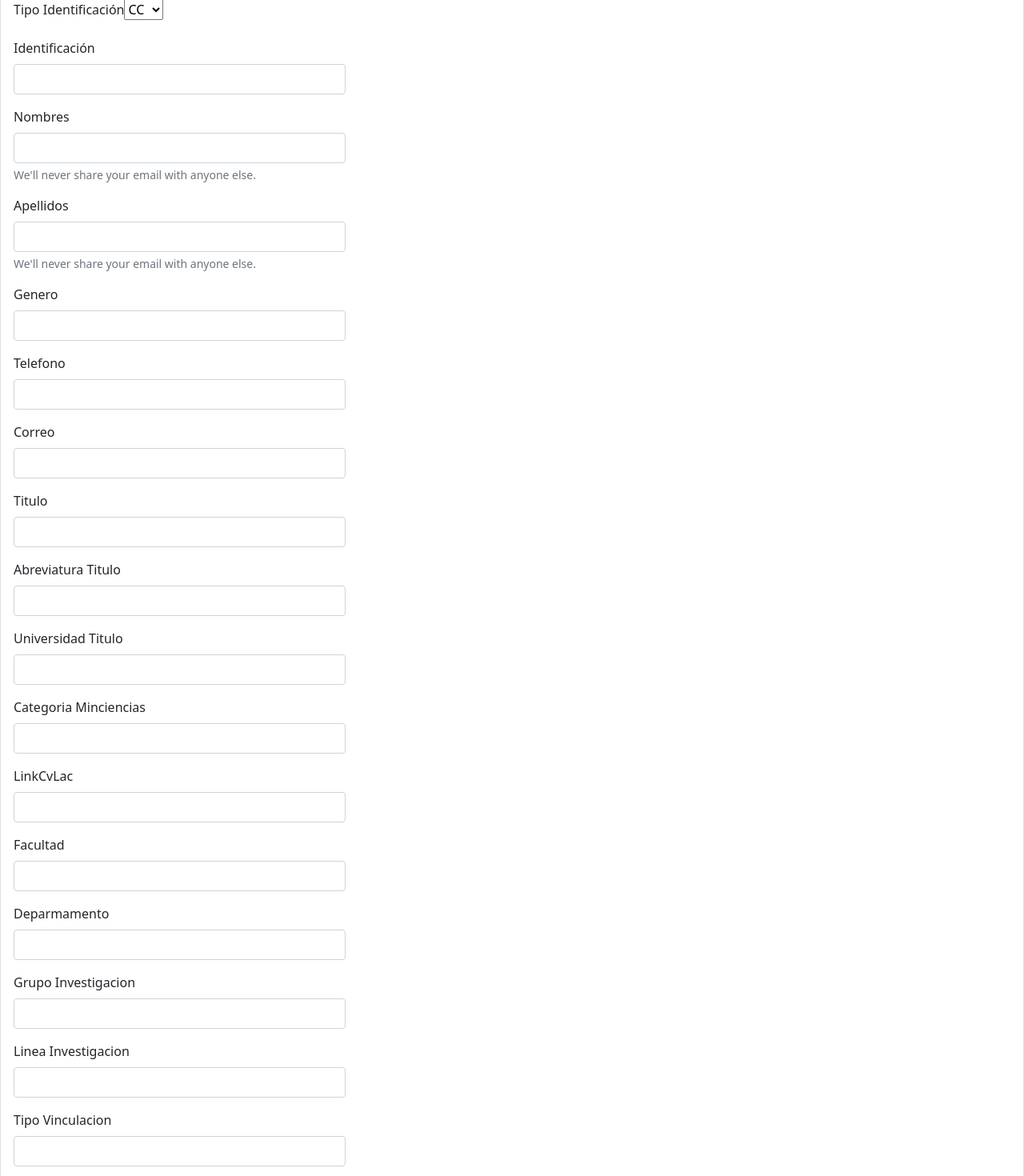
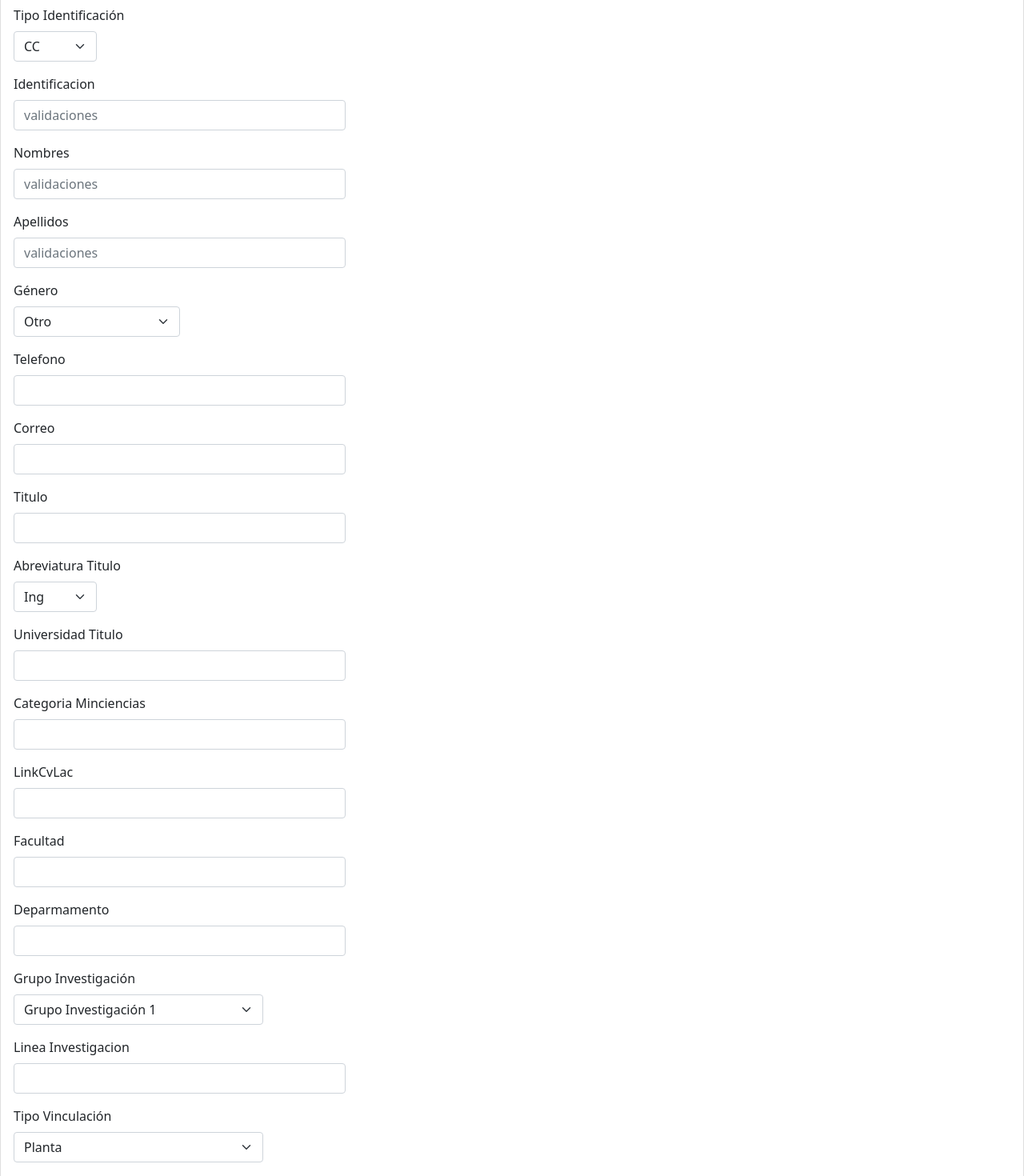
Before and after one commit to dario10101/crud-docentes-front, an Angular app: page /docentes/crear in a window 1280 px wide. Shown: the part 140-1610 px from the top of the page at 80% size. Built offline with nearby package versions, Linux system fonts and the light colour scheme.

Commit message:
linea base funcional, listar, crear y eliminar

```diff
--- a/src/app/docentes/docente.ts
+++ b/src/app/docentes/docente.ts
@@ -3,19 +3,19 @@ export class Docente {
     tipoIdentificacion: string = 'CC';
     nombres: string;
     apellidos: string;
-    genero: string;
+    genero: string = 'Otro';
     telefono: string;
     correo: string;
     titulo: string;
-    abreviaturaTitulo: string;
+    abreviaturaTitulo: string = 'Ing';
     universidadTitulo: string;
     categoriaMinciencias: string;
     linkCvLac: string;
     facultad: string;
     deparmamento: string;
-    grupoInvestigacion: string;
+    grupoInvestigacion: string = 'Grupo Investigación 1';
     lineaInvestigacion: string;
-    tipoVinculacion: string;
+    tipoVinculacion: string = 'Planta';
     escalafon: string;
     observacion: string;
 }
--- a/src/app/docentes/form.component.html
+++ b/src/app/docentes/form.component.html
@@ -1,24 +1,35 @@
 <div class="card">
     <br>
+    <div class="card-title">
         <h3>{{ titulo }}</h3>
+    </div>
     <div class="card-body">
-
         <!-- <form [formGroup]="angForm" (ngSubmit)="onSubmit()" novalidate> -->
             <form #docenteForm="ngForm">
 
                 <!-- Tipo Identificacion -->
                 <div class="mb-3">
                     <label for="exampleDataList" class="form-label">Tipo Identificación</label>
-                <select name="hall" id="hall" [(ngModel)]="docente.tipoIdentificacion" value='CC'>
-                    <option [value]="item" *ngFor="let item of lista">{{item}}</option>
+                    <div class="col-sm-1">
+                        <select name="tipoIdentificacion" id="tipoIdentificacion" class="form-select"
+                            [(ngModel)]="docente.tipoIdentificacion">
+                            <option [value]="item" *ngFor="let item of listaTipoIdent">{{item}}</option>
                         </select>
+                    </div>
                 </div>
 
                 <!-- Identificacion -->
                 <div class="mb-3">
-                <label for="identificacion" class="form-label">Identificación</label>
+                    <label for="identificacion" class="form-label">Identificacion</label>
                     <div class="col-sm-4">
-                    <input type="form-control" class="form-control" id="identificacion" [(ngModel)]="docente.identificacion" name="identificacion" required>
+                        <input [(ngModel)]="docente.identificacion" #identificacion="ngModel" type="text" class="form-control" id="identificacion" name="identificacion" required minlength="5"
+                            [class.is-invalid]="identificacion.invalid && (identificacion.dirty || identificacion.touched)"
+                            [class.is-valid]="identificacion.valid"
+                            placeholder="validaciones">
+
+                        <div class="form-text text-danger" *ngIf="identificacion.invalid && (identificacion.dirty || identificacion.touched)">
+                            <p>Datos invalidos, verificar:</p>
+                        </div>
                     </div>
                 </div>
 
@@ -26,11 +37,13 @@
                 <div class="mb-3">
                     <label for="nombres" class="form-label">Nombres</label>
                     <div class="col-sm-4">
-                    <input type="text" class="form-control" id="nombres" [(ngModel)]="docente.nombres" name="nombres" required
-                        #nombres="ngModel">
-                    <div id="emailHelp" class="form-text">We'll never share your email with anyone else.</div>
-                    <div class="alert alert-danger" *ngIf="nombres.invalid && (nombres.dirty || nombres.touched)">
-                        <p>Datos de nombre invalidos</p>
+                        <input [(ngModel)]="docente.nombres" #nombres="ngModel" type="text" class="form-control" id="nombres" name="nombres" required minlength="5"
+                            [class.is-invalid]="nombres.invalid && (nombres.dirty || nombres.touched)"
+                            [class.is-valid]="nombres.valid"
+                            placeholder="validaciones">
+
+                        <div class="form-text text-danger" *ngIf="nombres.invalid && (nombres.dirty || nombres.touched)">
+                            <p>Datos invalidos, verificar:</p>
                         </div>
                     </div>
                 </div>
@@ -39,18 +52,25 @@
                 <div class="mb-3">
                     <label for="apellidos" class="form-label">Apellidos</label>
                     <div class="col-sm-4">
-                    <input type="text" class="form-control" id="apellidos" aria-describedby="emailHelp"
-                        [(ngModel)]="docente.apellidos" name="apellidos" required>
-                    <div id="emailHelp" class="form-text">We'll never share your email with anyone else.</div>
+                        <input [(ngModel)]="docente.apellidos" #apellidos="ngModel" type="text" class="form-control" id="apellidos" name="apellidos" required minlength="5"
+                            [class.is-invalid]="apellidos.invalid && (apellidos.dirty || apellidos.touched)"
+                            [class.is-valid]="apellidos.valid"
+                            placeholder="validaciones">
+
+                        <div class="form-text text-danger" *ngIf="apellidos.invalid && (apellidos.dirty || apellidos.touched)">
+                            <p>Datos invalidos, verificar:</p>
+                        </div>
                     </div>
                 </div>
 
                 <!-- genero -->
                 <div class="mb-3">
-                <label for="genero" class="form-label">Genero</label>
-                <div class="col-sm-4">
-                    <input type="text" class="form-control" id="genero" aria-describedby="emailHelp"
-                        [(ngModel)]="docente.genero" name="genero" required>
+                    <label for="genero" class="form-label">Género</label>
+                    <div class="col-sm-2">
+                        <select name="genero" id="genero" class="form-select"
+                            [(ngModel)]="docente.genero">
+                            <option [value]="item" *ngFor="let item of listaGenero">{{item}}</option>
+                        </select>
                     </div>
                 </div>
 
@@ -84,9 +104,11 @@
                 <!-- abreviaturaTitulo -->
                 <div class="mb-3">
                     <label for="abreviaturaTitulo" class="form-label">Abreviatura Titulo</label>
-                <div class="col-sm-4">
-                    <input type="text" class="form-control" id="abreviaturaTitulo" aria-describedby="emailHelp"
-                        [(ngModel)]="docente.abreviaturaTitulo" name="abreviaturaTitulo" required>
+                    <div class="col-sm-1">
+                        <select name="abreviaturaTitulo" id="abreviaturaTitulo" class="form-select"
+                            [(ngModel)]="docente.abreviaturaTitulo">
+                            <option [value]="item" *ngFor="let item of listaAbreviaturaTitulo">{{item}}</option>
+                        </select>
                     </div>
                 </div>
 
@@ -137,10 +159,12 @@
 
                 <!-- grupoInvestigacion -->
                 <div class="mb-3">
-                <label for="grupoInvestigacion" class="form-label">Grupo Investigacion</label>
-                <div class="col-sm-4">
-                    <input type="text" class="form-control" id="grupoInvestigacion" aria-describedby="emailHelp"
-                        [(ngModel)]="docente.grupoInvestigacion" name="grupoInvestigacion" required>
+                    <label for="grupoInvestigacion"  class="form-label">Grupo Investigación</label>
+                    <div class="col-sm-3">
+                        <select name="grupoInvestigacion" id="grupoInvestigacion" class="form-select"
+                            [(ngModel)]="docente.grupoInvestigacion">
+                            <option [value]="item" *ngFor="let item of listaGrupoInvestigacion">{{item}}</option>
+                        </select>
                     </div>
                 </div>
 
@@ -155,10 +179,12 @@
 
                 <!-- tipoVinculacion -->
                 <div class="mb-3">
-                <label for="tipoVinculacion" class="form-label">Tipo Vinculacion</label>
-                <div class="col-sm-4">
-                    <input type="text" class="form-control" id="tipoVinculacion" aria-describedby="emailHelp"
-                        [(ngModel)]="docente.tipoVinculacion" name="tipoVinculacion" required>
+                    <label for="tipoVinculacion"  class="form-label">Tipo Vinculación</label>
+                    <div class="col-sm-3">
+                        <select name="tipoVinculacion" id="tipoVinculacion" class="form-select"
+                            [(ngModel)]="docente.tipoVinculacion">
+                            <option [value]="item" *ngFor="let item of listaTipoVinculacion">{{item}}</option>
+                        </select>
                     </div>
                 </div>
 
@@ -191,5 +217,6 @@
                     <button type="submit" class="btn btn-primary" role="button" (click)='update()'>Editar</button>
                 </ng-template> -->
             </form>
+
     </div>
 </div>
--- a/src/app/docentes/form.component.ts
+++ b/src/app/docentes/form.component.ts
@@ -25,7 +25,11 @@ export class FormComponent implements OnInit {
   //   apellidos: ["", Validators.required]
   // });
 
-  lista:string[]=["CC","CE","TI", "NIT"];
+  listaTipoIdent: string[] = ["CC","CE","TI", "NIT"];
+  listaGenero: string[] = ["Masculino","Femenino","Otro"];
+  listaAbreviaturaTitulo: string[] = ["Ing","Doc","Mag"];
+  listaGrupoInvestigacion: string[] = ["Grupo Investigación 1","Grupo Investigación 2","Grupo Investigación 3"];
+  listaTipoVinculacion: string[] = ["Ocasional","Planta","Catedra"];
 
   constructor(private fb: FormBuilder, docenteService: DocenteService, router: Router) {
     this.docenteService = docenteService;
--- a/src/app/header/header.component.html
+++ b/src/app/header/header.component.html
@@ -1,4 +1,4 @@
-<nav class="navbar navbar-expand-lg navbar-light bg-light">
+<nav class="navbar navbar-expand-lg navbar-dark bg-dark">
   <div class="container-fluid">
     <a class="navbar-brand" href="#">{{title}}</a>
     <button class="navbar-toggler" type="button" data-toggle="collapse" data-target="#navbarSupportedContent" aria-controls="navbarSupportedContent" aria-expanded="false" aria-label="Toggle navigation">
```
Lines whose indentation alone changed are shown as unchanged.
